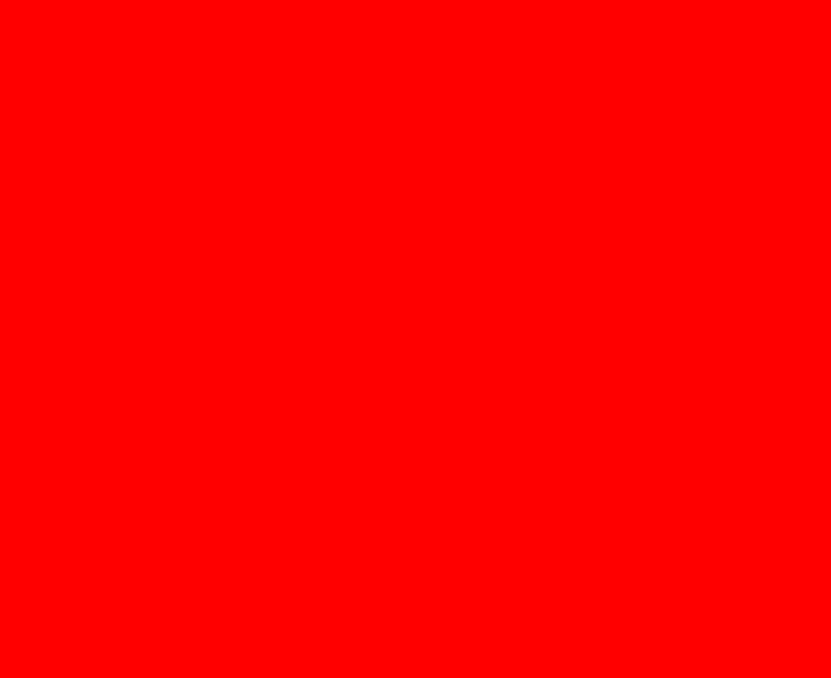
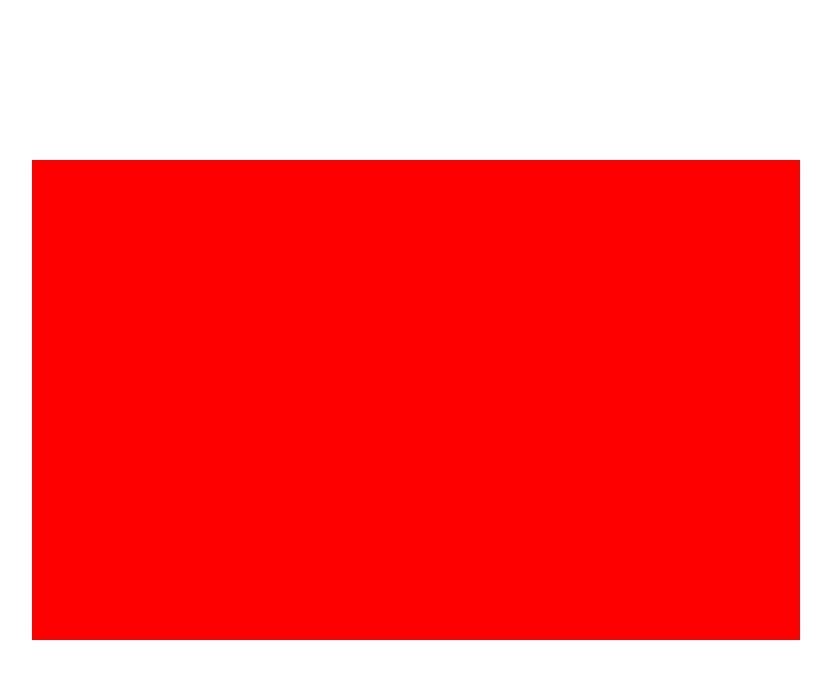
Before and after one commit to VoidOfMaya/BattleShip, a website built with webpack: page src/template.html in a window 1280 px wide. Shown: the whole page, without its empty margins (224-1055 px from the left). Built offline with nearby package versions, Linux system fonts and the light colour scheme.

Commit message:
feat(ui):center main container

```diff
--- a/src/modules/dom/mainContainer.js
+++ b/src/modules/dom/mainContainer.js
@@ -1,6 +1,21 @@
 const body = document.body;
 
-body.style.backgroundColor = "red";
+const container = document.createElement('div');
+container.style.backgroundColor = "red";
+container.style.gridArea = 'main';
+
+body.style.gridTemplateAreas= `
+'. . .'
+'. main .'
+'. . .' `;
+
+body.appendChild(container);
+
+
+const initGrid =(size)=>{
+
+}
+
  export{
     body
  }
--- a/src/styles.css
+++ b/src/styles.css
@@ -3,4 +3,8 @@ body{
   display :grid;
   height :100vh;
   margin :0px;
+  display: grid;
+  grid-template-columns: 1fr 3fr 1fr;
+  grid-template-rows:  1fr 3fr 1fr;
+
 }
```
